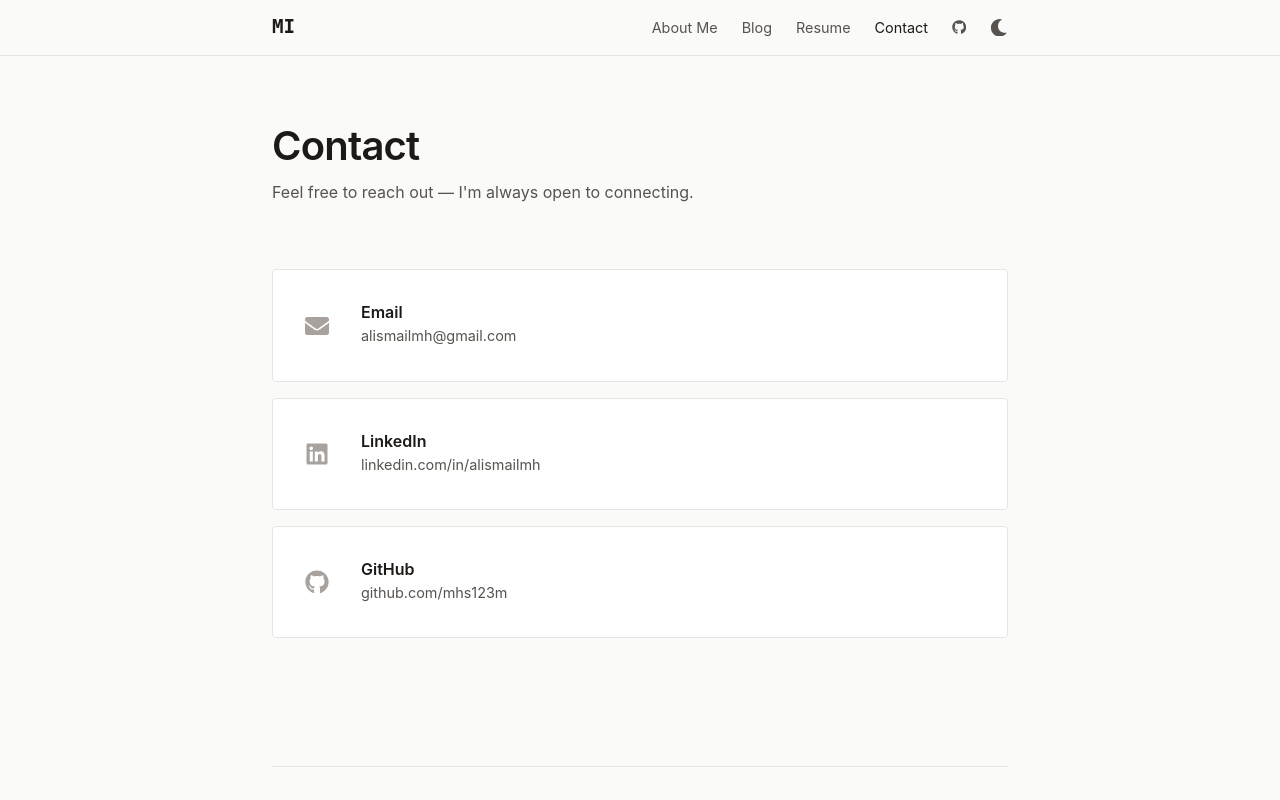
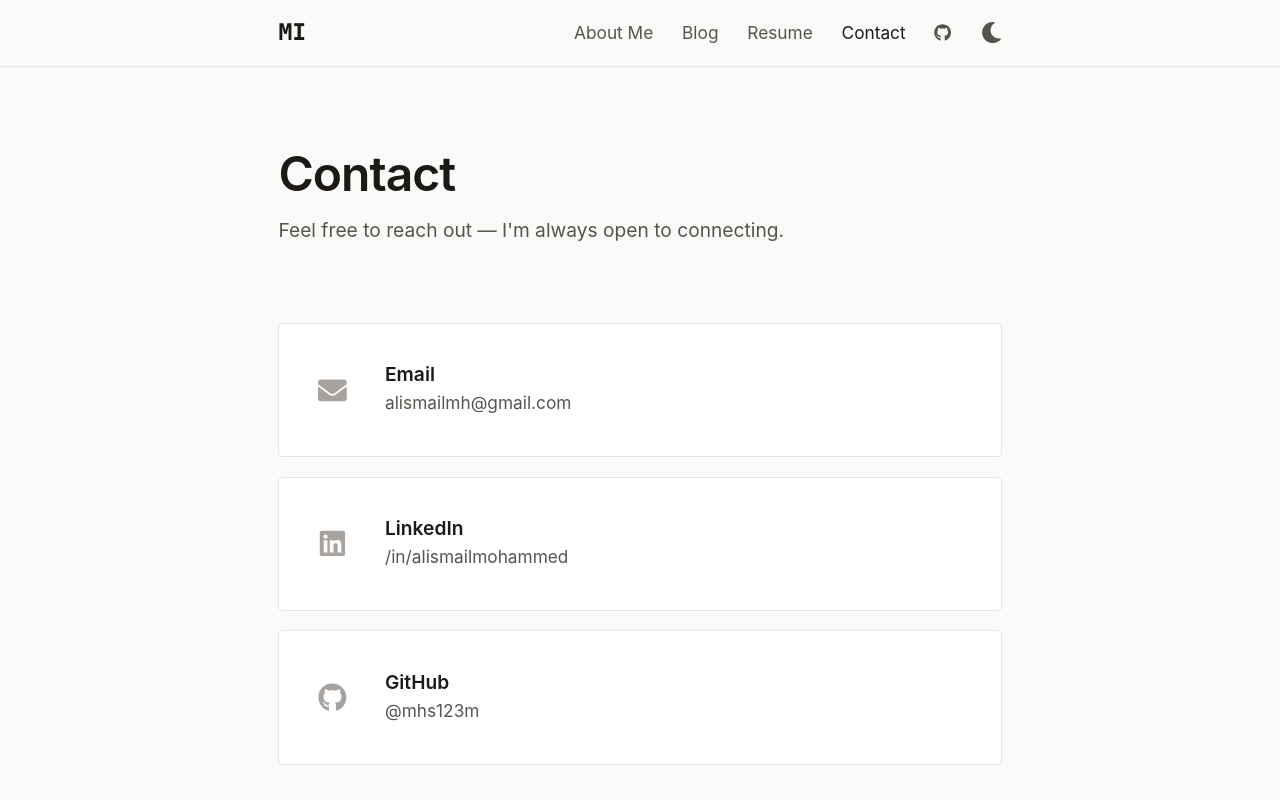
Before and after one commit to mhs123m/me, a React (Vite) app: page /#/contact in a window 1280 px wide. Shown: the top 800 px of the page. Built offline with nearby package versions, Linux system fonts and the light colour scheme.

Commit message:
increase fontsize

```diff
--- a/src/App.css
+++ b/src/App.css
@@ -34,6 +34,10 @@
   --accent: #d6d3d1;
   --accent-light: #44403c;
   --border: #44403c;
+}
+
+html {
+  font-size: 120%;
 }
 
 * {
@@ -73,7 +77,10 @@ section {
   margin-bottom: var(--space-lg);
 }
 
-h1, h2, h3, h4 {
+h1,
+h2,
+h3,
+h4 {
   font-weight: 600;
   line-height: 1.3;
   color: var(--text-primary);
--- a/src/pages/ContactPage.tsx
+++ b/src/pages/ContactPage.tsx
@@ -21,7 +21,7 @@ const ContactPage = () => {
           <FaLinkedin className="contact-icon" />
           <div>
             <h3>LinkedIn</h3>
-            <span>linkedin.com/in/alismailmh</span>
+            <span>/in/alismailmohammed</span>
           </div>
         </a>
 
@@ -29,7 +29,7 @@ const ContactPage = () => {
           <FaGithub className="contact-icon" />
           <div>
             <h3>GitHub</h3>
-            <span>github.com/mhs123m</span>
+            <span>@mhs123m</span>
           </div>
         </a>
       </div>
--- a/src/pages/ResumePage.css
+++ b/src/pages/ResumePage.css
@@ -101,6 +101,10 @@
 }
 
 @media print {
+  html {
+    font-size: 100%;
+  }
+
   .resume-download,
   .navbar,
   footer {
```
